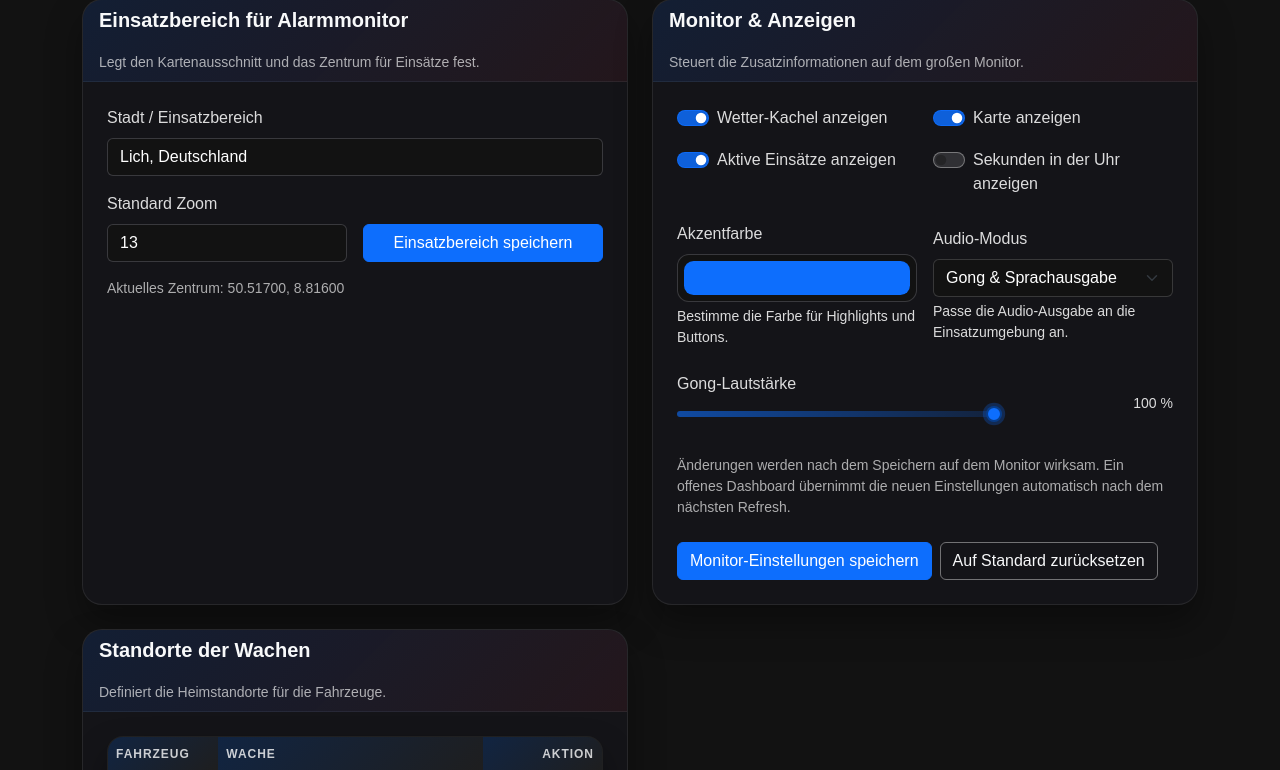
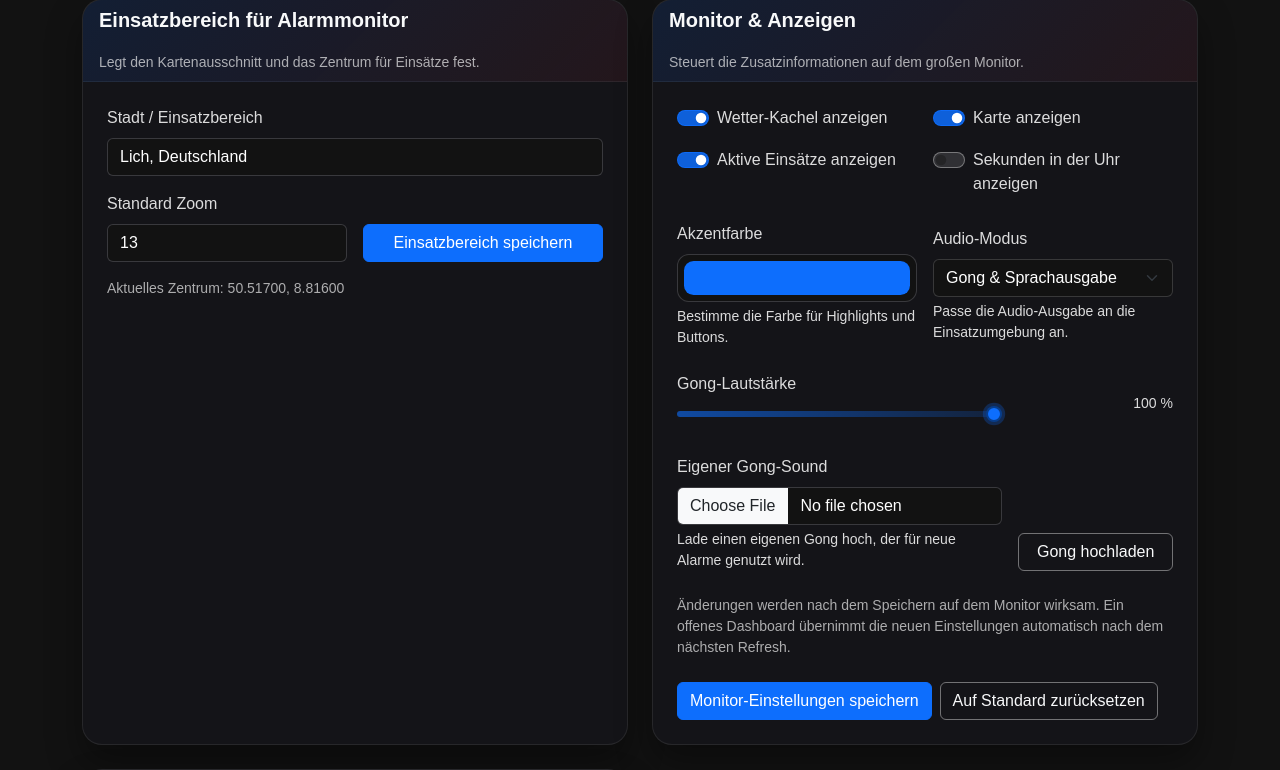
Before and after one commit to paujannick/Alarmmonitor-JRK, a Flask app: page /settings in a window 1280 px wide. Shown: the part 183-953 px from the top of the page. Run offline with Flask 3, Linux system fonts and the light colour scheme.

Commit message:
Add custom gong upload and include priority code in TTS

```diff
--- a/app.py
+++ b/app.py
@@ -1,4 +1,4 @@
-from flask import Flask, render_template, request, jsonify, Response, send_file
+from flask import Flask, render_template, request, jsonify, Response, send_file, url_for
 import json
 from pathlib import Path
 from datetime import datetime, timezone, timedelta
@@ -8,6 +8,7 @@ import logging
 import functools
 from copy import deepcopy
 import re
+import secrets
 
 app = Flask(__name__)
 app.config['JSON_AS_ASCII'] = False
@@ -31,6 +32,7 @@ def inject_template_globals():
         'accent_color': accent,
         'accent_color_rgb': accent_rgb,
         'monitor_defaults': deepcopy(DEFAULT_SETTINGS['monitor']),
+        'gong_sound_url': resolve_gong_sound_url(),
     }
 
 
@@ -149,6 +151,8 @@ STATUS_TEXT = {
 
 DEFAULT_ACCENT_RGB = '13, 110, 253'
 ALLOWED_AUDIO_MODES = {'gong-and-tts', 'gong-only', 'tts-only', 'mute'}
+ALLOWED_GONG_EXTENSIONS = {'.mp3', '.wav', '.ogg', '.m4a'}
+CUSTOM_GONG_DIR = Path('static/uploads')
 
 
 DEFAULT_SETTINGS = {
@@ -166,6 +170,7 @@ DEFAULT_SETTINGS = {
         'accent_color': '#0d6efd',
         'audio_mode': 'gong-and-tts',
         'gong_volume': 1.0,
+        'gong_sound': '',
     },
     'network': {
         'router_name': 'TP-Link Reise Router',
@@ -239,6 +244,20 @@ def normalise_audio_mode(value):
         return candidate
     return DEFAULT_SETTINGS['monitor']['audio_mode']
 
+
+
+
+def resolve_gong_sound_url():
+    monitor_settings = settings.get('monitor') or {}
+    candidate = monitor_settings.get('gong_sound')
+    if isinstance(candidate, str) and candidate.strip():
+        relative = candidate.strip().lstrip('/')
+        if relative.startswith('uploads/') and (Path('static') / relative).exists():
+            return url_for('static', filename=relative)
+    fallback_mp3 = Path('static/gong.mp3')
+    if fallback_mp3.exists():
+        return url_for('static', filename='gong.mp3')
+    return url_for('static', filename='gong.wav')
 
 def normalise_router_url(value):
     if not value:
@@ -315,6 +334,9 @@ def load_settings():
                     maximum=1.0,
                     default=DEFAULT_SETTINGS['monitor']['gong_volume'],
                 )
+            if 'gong_sound' in monitor_settings:
+                gong_sound = monitor_settings.get('gong_sound')
+                merged_monitor['gong_sound'] = gong_sound.strip() if isinstance(gong_sound, str) else ''
             settings['monitor'] = merged_monitor
         network_settings = data.get('network') or {}
         if isinstance(network_settings, dict):
@@ -1412,6 +1434,7 @@ def api_update_monitor_settings():
         'accent_color',
         'audio_mode',
         'gong_volume',
+        'gong_sound',
     }
     payload_keys = allowed_keys.intersection(data.keys())
     if not payload_keys:
@@ -1460,6 +1483,41 @@ def api_update_monitor_settings():
     return jsonify({'ok': True, 'monitor': response})
 
 
+
+
+@app.route('/api/settings/monitor/gong', methods=['POST'])
+def api_upload_monitor_gong():
+    upload = request.files.get('gong_file')
+    if not upload or not upload.filename:
+        return jsonify({'ok': False, 'error': 'Bitte eine Gong-Datei auswählen.'}), 400
+    suffix = Path(upload.filename).suffix.lower()
+    if suffix not in ALLOWED_GONG_EXTENSIONS:
+        allowed = ', '.join(sorted(ALLOWED_GONG_EXTENSIONS))
+        return jsonify({'ok': False, 'error': f'Ungültiges Audioformat. Erlaubt: {allowed}'}), 400
+    CUSTOM_GONG_DIR.mkdir(parents=True, exist_ok=True)
+    filename = f"gong-{secrets.token_hex(6)}{suffix}"
+    target = CUSTOM_GONG_DIR / filename
+    try:
+        upload.save(target)
+    except OSError:
+        return jsonify({'ok': False, 'error': 'Gong-Datei konnte nicht gespeichert werden.'}), 500
+
+    monitor_settings = dict(settings.get('monitor') or {})
+    previous = monitor_settings.get('gong_sound')
+    monitor_settings['gong_sound'] = f'uploads/{filename}'
+    settings['monitor'] = monitor_settings
+    save_settings()
+
+    if isinstance(previous, str) and previous.startswith('uploads/'):
+        old_path = Path('static') / previous
+        if old_path.exists():
+            try:
+                old_path.unlink()
+            except OSError:
+                pass
+
+    return jsonify({'ok': True, 'gong_sound_url': resolve_gong_sound_url(), 'gong_sound': monitor_settings['gong_sound']})
+
 @app.route('/api/settings/network', methods=['PUT'])
 def api_update_network_settings():
     data = request.json or {}
--- a/templates/monitor.html
+++ b/templates/monitor.html
@@ -79,8 +79,8 @@
   </main>
 </div>
 <audio id="alarm" preload="auto" playsinline webkit-playsinline crossorigin="anonymous">
-  <source src="{{ url_for('static', filename='gong.mp3') }}" type="audio/mpeg">
-  <source src="{{ url_for('static', filename='gong.wav') }}" type="audio/wav">
+  <source src="{{ gong_sound_url }}" type="audio/mpeg">
+  <source src="{{ gong_sound_url }}" type="audio/wav">
 </audio>
 {% endblock %}
 {% block scripts %}
@@ -921,6 +921,7 @@ function triggerAlarm(unit, info, alarmId) {
     const speechCallsign = info.tts || displayCallsign;
     const priority = info.priority || '';
     const parts = [`Alarm für ${speechCallsign}`];
+    if (priority) parts.push(priority);
     if (info.note) parts.push(info.note);
     if (info.location) parts.push(info.location);
     const speechText = parts.join('. ');
--- a/templates/settings.html
+++ b/templates/settings.html
@@ -103,6 +103,18 @@
               <p class="form-text mb-0"><span id="monitor-gong-volume-value">{{ (gong_volume * 100)|round(0)|int }}</span>&nbsp;%</p>
             </div>
           </div>
+
+          <div class="row g-3 align-items-end">
+            <div class="col-md-8">
+              <label class="form-label" for="monitor-gong-file">Eigener Gong-Sound</label>
+              <input type="file" class="form-control" id="monitor-gong-file" accept=".mp3,.wav,.ogg,.m4a,audio/*">
+              <div class="form-text">Lade einen eigenen Gong hoch, der für neue Alarme genutzt wird.</div>
+            </div>
+            <div class="col-md-4 d-grid">
+              <button type="button" class="btn btn-outline-light" id="monitor-gong-upload">Gong hochladen</button>
+            </div>
+          </div>
+
           <p class="text-body-secondary small mb-0">Änderungen werden nach dem Speichern auf dem Monitor wirksam. Ein offenes Dashboard übernimmt die neuen Einstellungen automatisch nach dem nächsten Refresh.</p>
           <div class="d-flex flex-wrap gap-2">
             <button type="submit" class="btn btn-primary">Monitor-Einstellungen speichern</button>
@@ -295,6 +307,8 @@ const monitorAudioMode = document.getElementById('monitor-audio-mode');
 const monitorVolumeInput = document.getElementById('monitor-gong-volume');
 const monitorVolumeLabel = document.getElementById('monitor-gong-volume-value');
 const monitorResetButton = document.getElementById('monitor-reset-defaults');
+const monitorGongFileInput = document.getElementById('monitor-gong-file');
+const monitorGongUploadButton = document.getElementById('monitor-gong-upload');
 
 function hexToRgbString(value) {
   if (typeof value !== 'string') return null;
@@ -449,6 +463,38 @@ if (monitorResetButton && monitorForm) {
   });
 }
 
+
+if (monitorGongUploadButton) {
+  monitorGongUploadButton.addEventListener('click', async () => {
+    const file = monitorGongFileInput && monitorGongFileInput.files ? monitorGongFileInput.files[0] : null;
+    if (!file) {
+      showFeedback(monitorFeedback, 'Bitte zuerst eine Gong-Datei auswählen.', 'warning');
+      return;
+    }
+    monitorGongUploadButton.disabled = true;
+    const formData = new FormData();
+    formData.append('gong_file', file);
+    try {
+      const response = await fetch('/api/settings/monitor/gong', {
+        method: 'POST',
+        body: formData,
+      });
+      const data = await response.json().catch(() => ({}));
+      if (!response.ok || !data.ok) {
+        throw new Error((data && data.error) || 'Gong konnte nicht hochgeladen werden.');
+      }
+      showFeedback(monitorFeedback, 'Gong erfolgreich gespeichert. Monitor lädt den neuen Ton beim nächsten Refresh.', 'success');
+      if (monitorGongFileInput) {
+        monitorGongFileInput.value = '';
+      }
+    } catch (err) {
+      showFeedback(monitorFeedback, err.message || 'Gong konnte nicht hochgeladen werden.', 'danger');
+    } finally {
+      monitorGongUploadButton.disabled = false;
+    }
+  });
+}
+
 const operationAreaForm = document.getElementById('operation-area-form');
 if (operationAreaForm) {
   operationAreaForm.addEventListener('submit', async event => {
```
